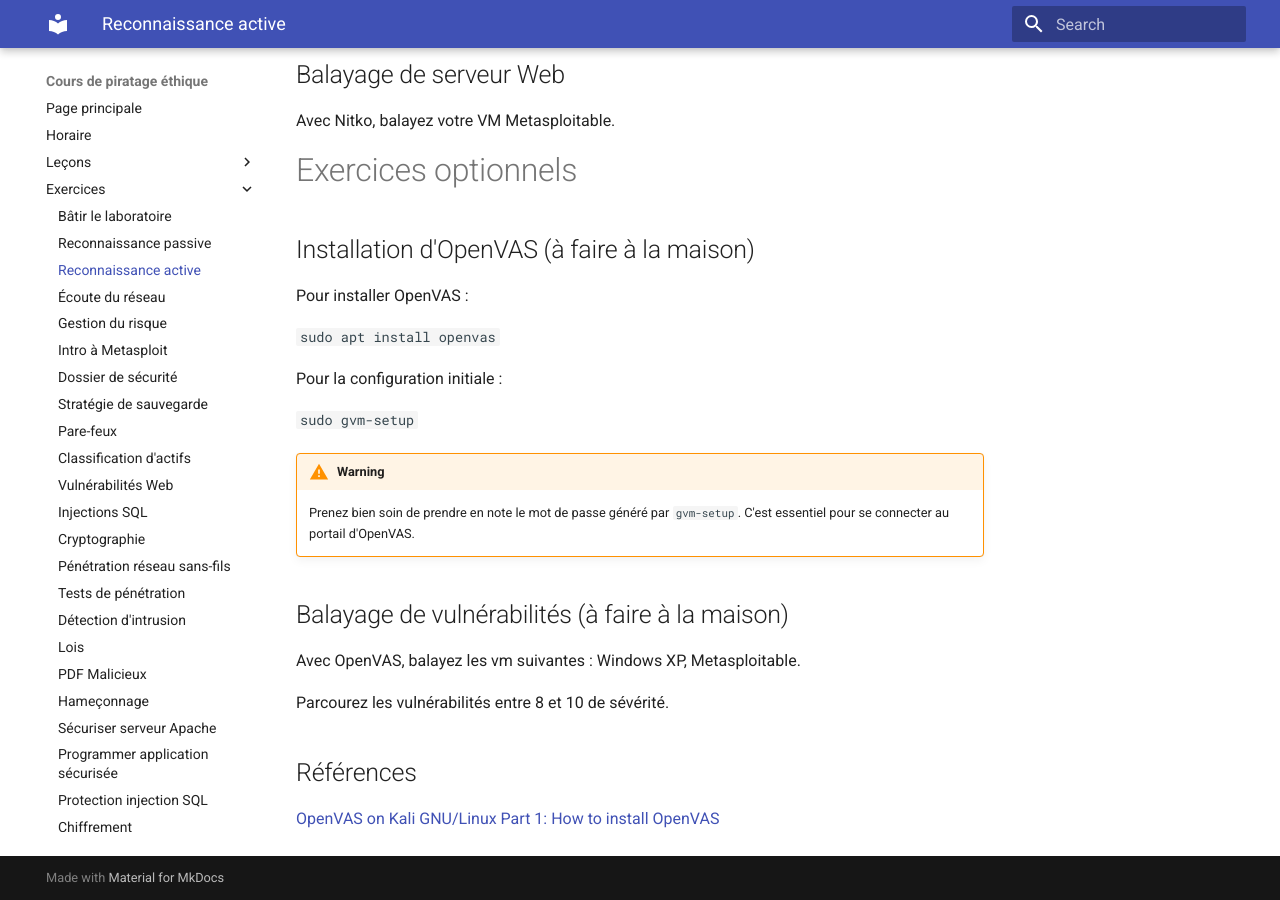
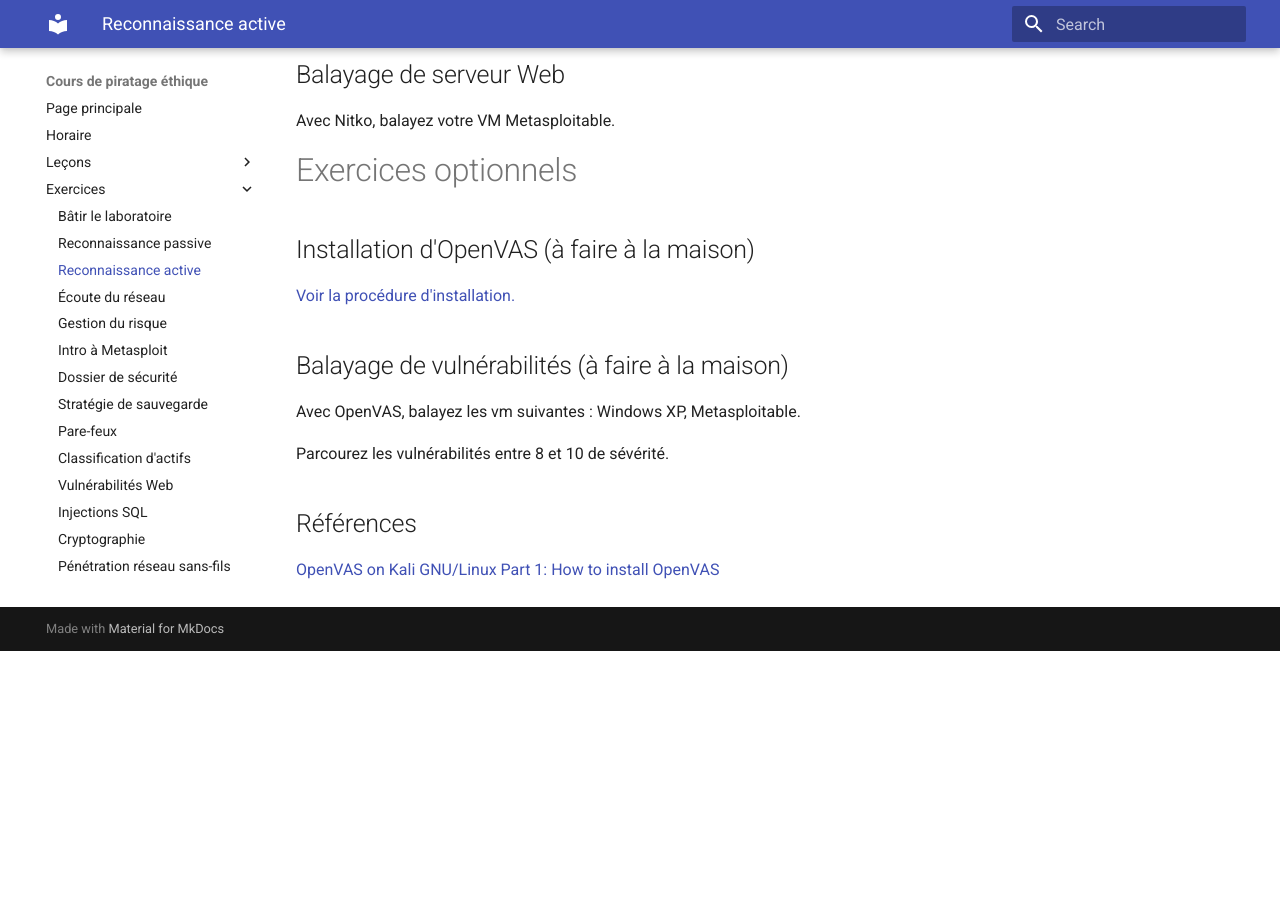
Before and after one commit to cegepvictoetienne/piratage, an MkDocs documentation site: the page built from wiki/exercices/Reconnaissance_active.md, in a window 1280 px wide and 900 px high, scrolled down 578 px. Built offline with MkDocs 1.6.1 and Material for MkDocs 9.7.7, drawn with Linux system fonts in a browser that asks for light colours; after the commit the page ends 1229 px from its top, so only the background shows below that.

Commit message:
correction openvas

```diff
--- a/mkdocs.yml
+++ b/mkdocs.yml
@@ -75,6 +75,7 @@
   - 'Outils':
       - 'Labo':
           - 'Kali': 'labo/Installation_Kali_VirtualBox.md'
+          - 'OpenVAS': 'labo/installation_openvas.md'
           - 'Metasploitable': 'labo/Installation_Metasploitable_VirtualBox.md'
           - 'Windows XP': 'labo/Installation_WindowsXP_VirtualBox.md'
           - 'Gogo': 'labo/Installation_Gogo_VirtualBox.md'
--- a/wiki/exercices/Reconnaissance_active.md
+++ b/wiki/exercices/Reconnaissance_active.md
@@ -23,16 +23,7 @@
 
 ## Installation d'OpenVAS (à faire à la maison)
 
-Pour installer OpenVAS :
-
-`sudo apt install openvas`
-
-Pour la configuration initiale :
-
-`sudo gvm-setup`
-
-!!! Warning
-    Prenez bien soin de prendre en note le mot de passe généré par `gvm-setup`. C'est essentiel pour se connecter au portail d'OpenVAS.
+[Voir la procédure d'installation.](../labo/installation_openvas.md)
 
 ## Balayage de vulnérabilités (à faire à la maison)
 
```
Also changed, not shown: wiki/labo/Installation_Kali_VirtualBox.md (+4 -0 lines), wiki/labo/installation_openvas.md (added, +40 -0 lines), wiki/images/mot-de-passe-openvas.png (added), wiki/images/status-feed-openvas.png (added).
